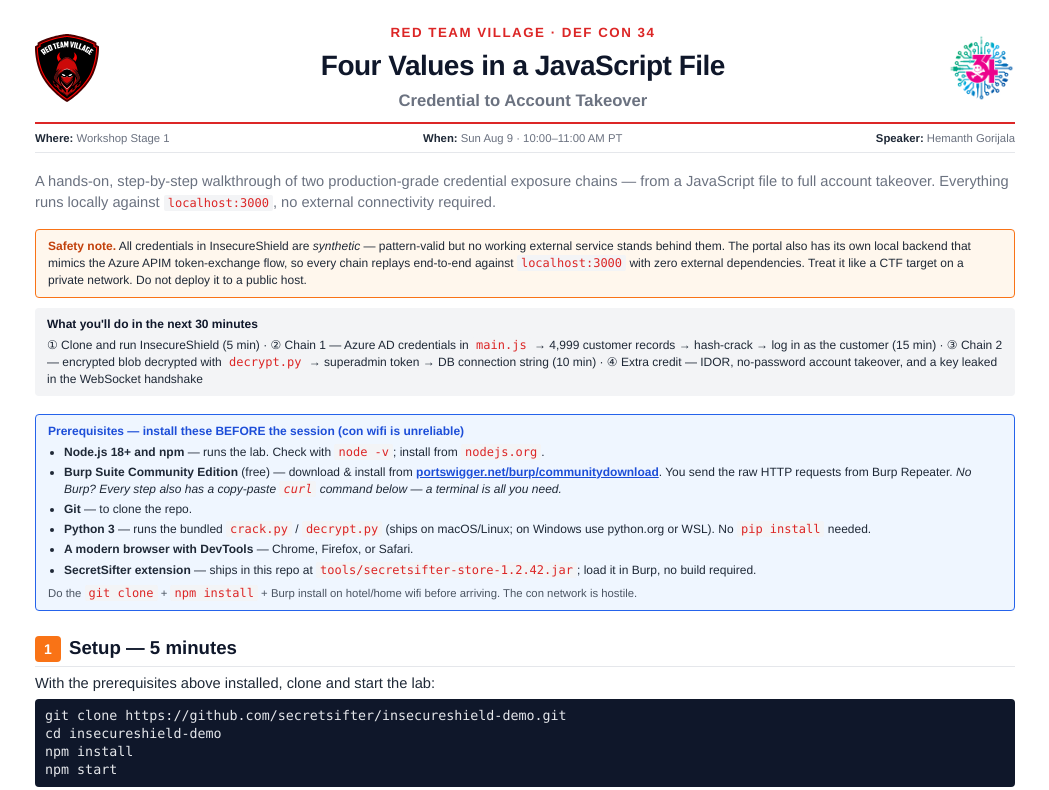
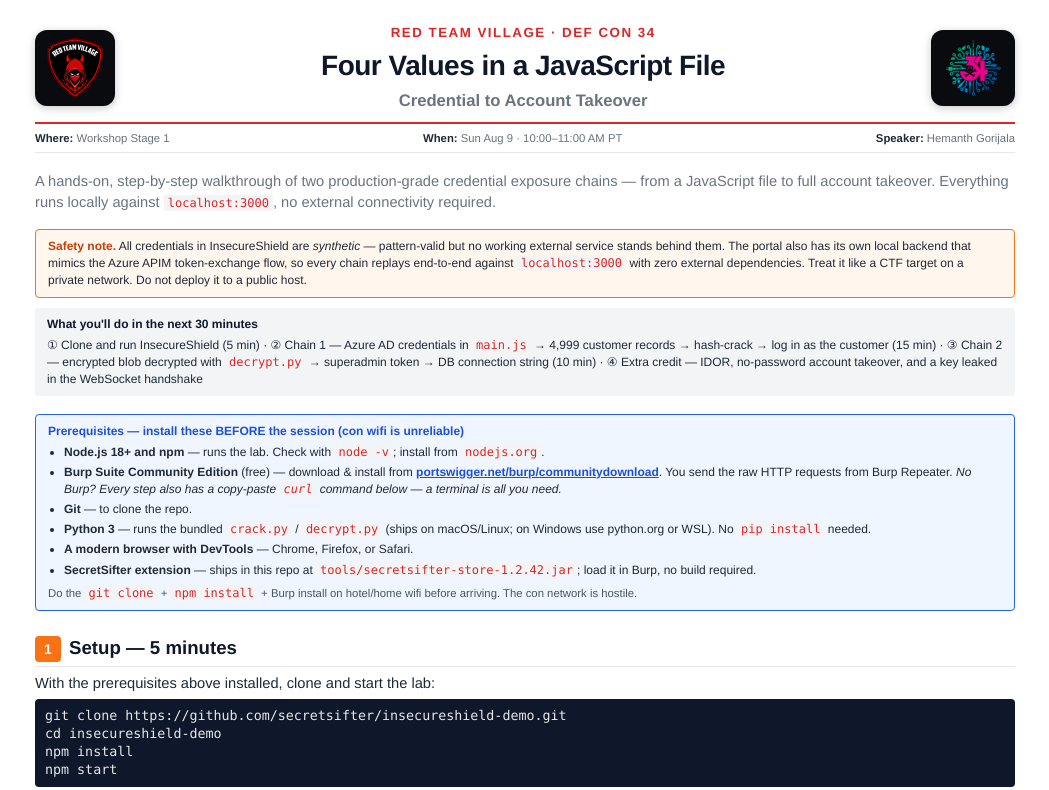
Before and after one commit to secretsifter/insecureshield-demo, a website: page docs/reproduction-guide.html in a window 1280 px wide. Shown: the top 790 px of the page, without its empty margins (115-1164 px from the left). Drawn offline with Linux system fonts and the light colour scheme.

Commit message:
Put header logos on dark badges so the DEF CON 34 symbol pops on the white page

```diff
--- a/docs/reproduction-guide.html
+++ b/docs/reproduction-guide.html
@@ -220,7 +220,7 @@
     gap: 18px;
     margin: 0 0 10px 0;
   }
-  .event-header .ev-logo { height: 68px; width: auto; flex: 0 0 auto; }
+  .event-header .ev-logo { height: 60px; width: auto; flex: 0 0 auto; background: #0A0B0F; border-radius: 12px; padding: 8px 12px; box-shadow: 0 2px 8px rgba(0,0,0,0.22); }
   .event-header .ev-title { text-align: center; flex: 1 1 auto; }
   .ev-event {
     font-size: 10pt;
```
Also changed, not shown: 1 other file.
